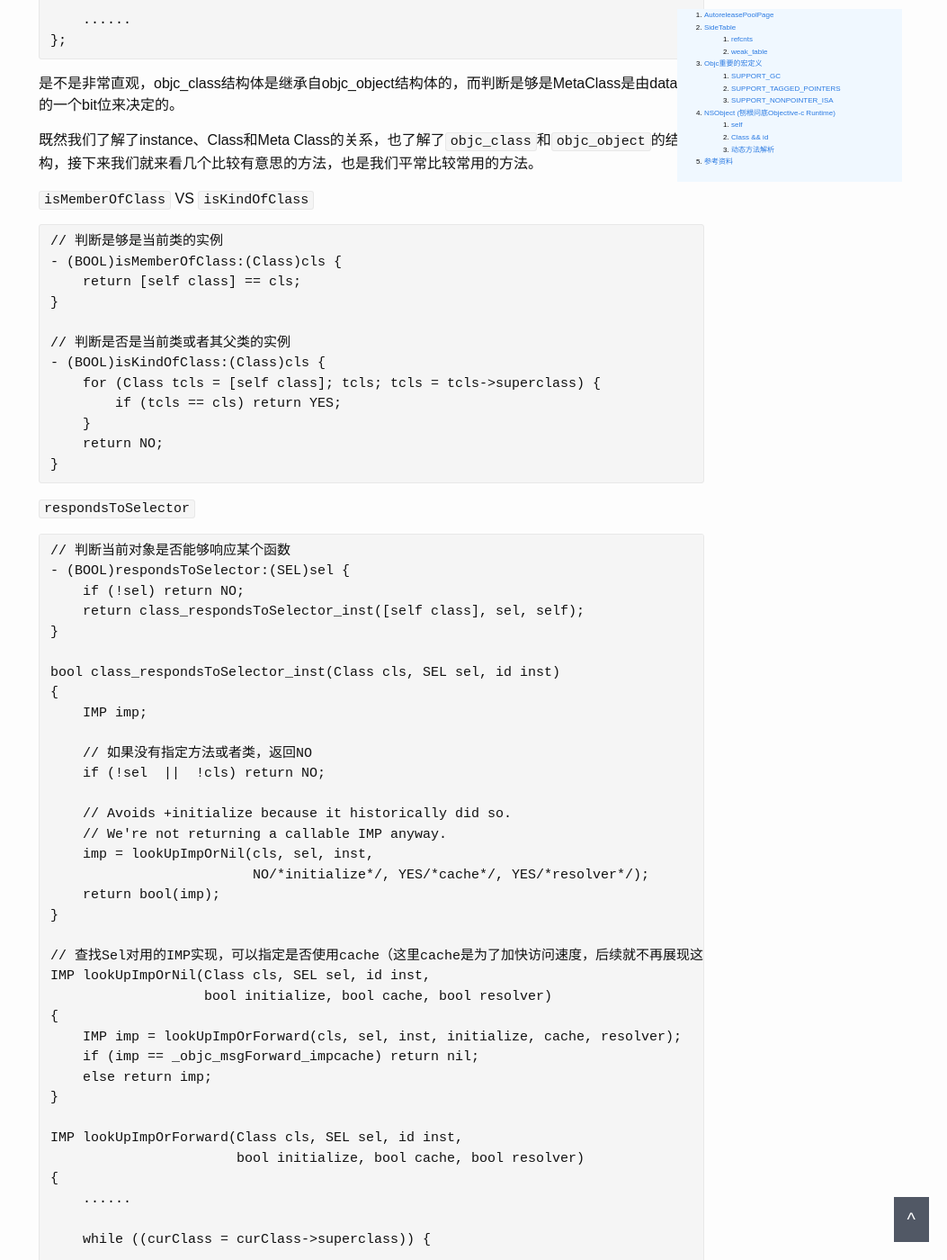
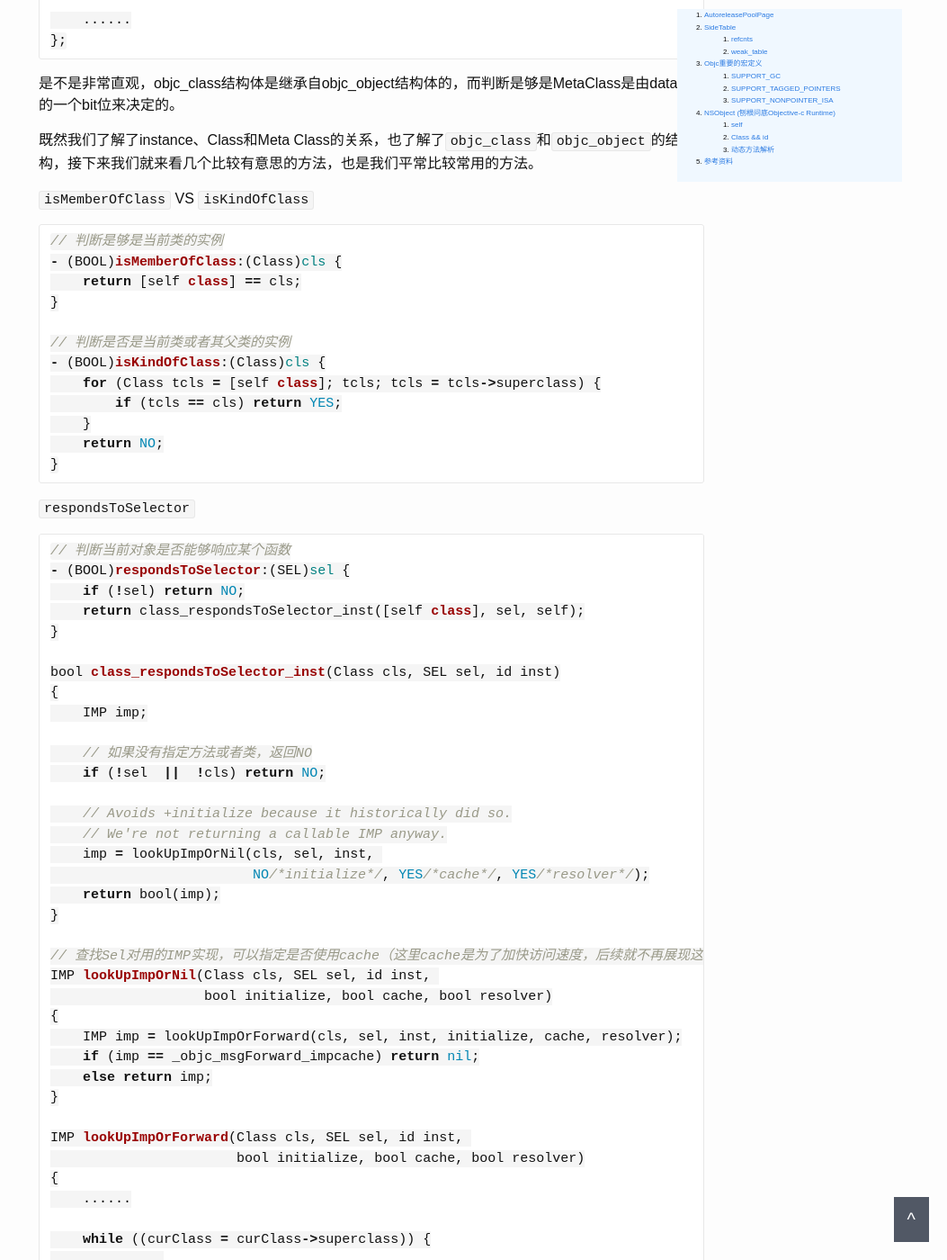
Before and after one commit to rookie-nerd/rookie-nerd.github.io, a Jekyll site: the page built from _posts/2015-12-20-objc源码解析.markdown, in a window 1280 px wide and 1400 px high, scrolled down 11845 px. Shown: the whole window at 90% size, without its empty margins (227-1280 px from the left). Built offline with Jekyll 4.4.1, drawn with Linux system fonts in a browser that asks for light colours; some of the changed text lies outside the part shown.

Commit message:
D:[change objective-c to objc]

````diff
--- a/_posts/2015-12-20-objc源码解析.markdown
+++ b/_posts/2015-12-20-objc源码解析.markdown
@@ -428,7 +428,7 @@ weak_register_no_lock(weak_table_t *weak_table, id referent_id,
 ## self
 细心的开发者可能发现，在类方法和实例方法中，都能使用self，那这两个self有什么不一样呢？
 
-```Objective-c
+```objc
 + (id)self {
     // 类方法的self是指class instance
     return (id)self;
@@ -446,7 +446,7 @@ weak_register_no_lock(weak_table_t *weak_table, id referent_id,
 ## Class && id
 既然说到class，那就聊聊class到底是什么鬼，顺便聊聊常用的id是什么鬼。
 
-```Objective-c
+```objc
 typedef struct objc_class *Class;
 typedef struct objc_object *id;
 
@@ -477,7 +477,7 @@ struct objc_object {
 
 那如何判断一个Class是否是meta Class呢？下面我们就看下`objc-runtime-new.h`下的新的objc_class的定义。
 
-```Objective-c
+```objc
 // 这是新的objc_class对象的定义
 struct objc_class : objc_object {
     // Class ISA;
@@ -515,7 +515,7 @@ struct objc_class : objc_object {
 
 `isMemberOfClass` VS `isKindOfClass`
 
-```Objective-c
+```objc
 // 判断是够是当前类的实例
 - (BOOL)isMemberOfClass:(Class)cls {
     return [self class] == cls;
@@ -532,7 +532,7 @@ struct objc_class : objc_object {
 
 `respondsToSelector`
 
-```Objective-C
+```objc
 // 判断当前对象是否能够响应某个函数
 - (BOOL)respondsToSelector:(SEL)sel {
     if (!sel) return NO;
@@ -594,7 +594,7 @@ static inline old_method * _findMethodInClass(Class cls, SEL sel) {
 
 `conformsToProtocol:`
 
-```Objective-C
+```objc
 // 判断实例能否响应某个protocol
 - (BOOL)conformsToProtocol:(Protocol *)protocol {
     if (!protocol) return NO;
@@ -626,7 +626,7 @@ BOOL protocol_conformsToProtocol(Protocol *self_gen, Protocol *other_gen)
 
 `performSelector:`
 
-```Objective-C
+```objc
 + (id)performSelector:(SEL)sel {
     if (!sel) [self doesNotRecognizeSelector:sel];
     // 其实质就是直接调用C的函数objc_msgSend
````
